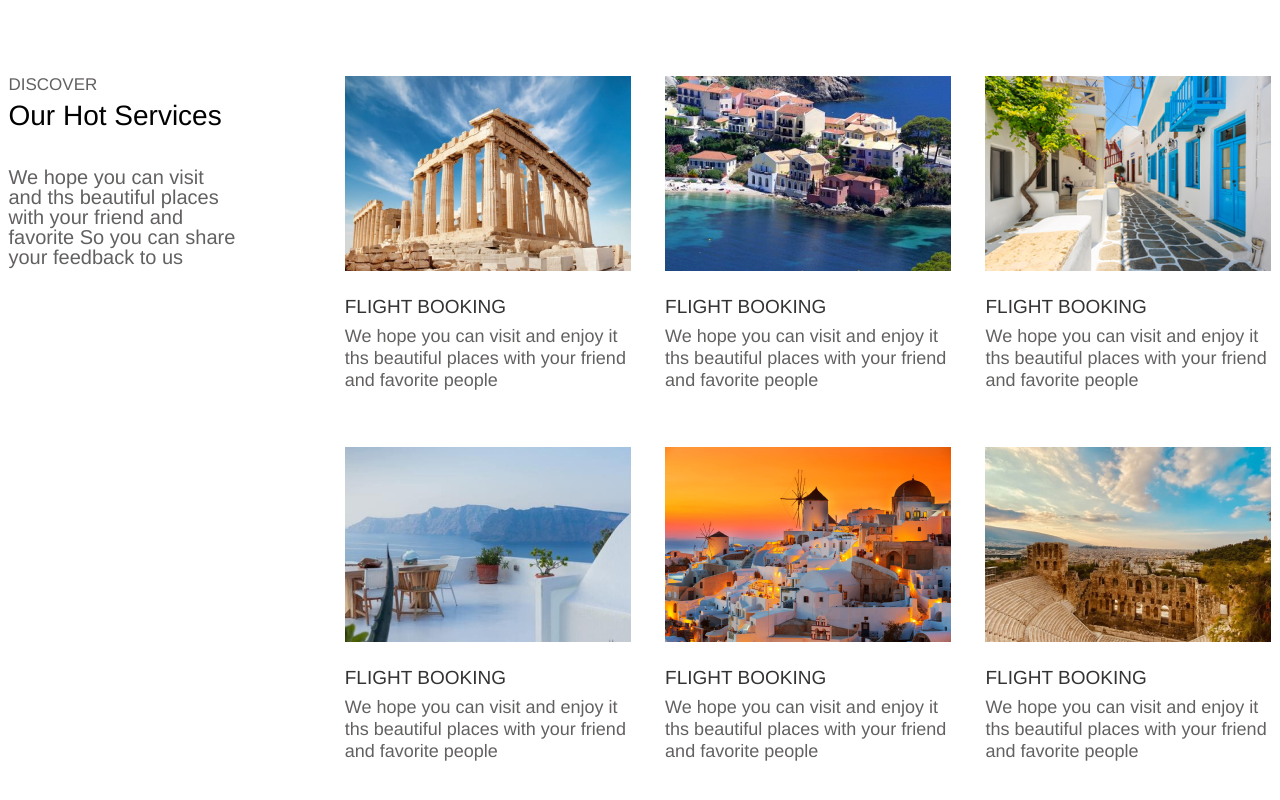
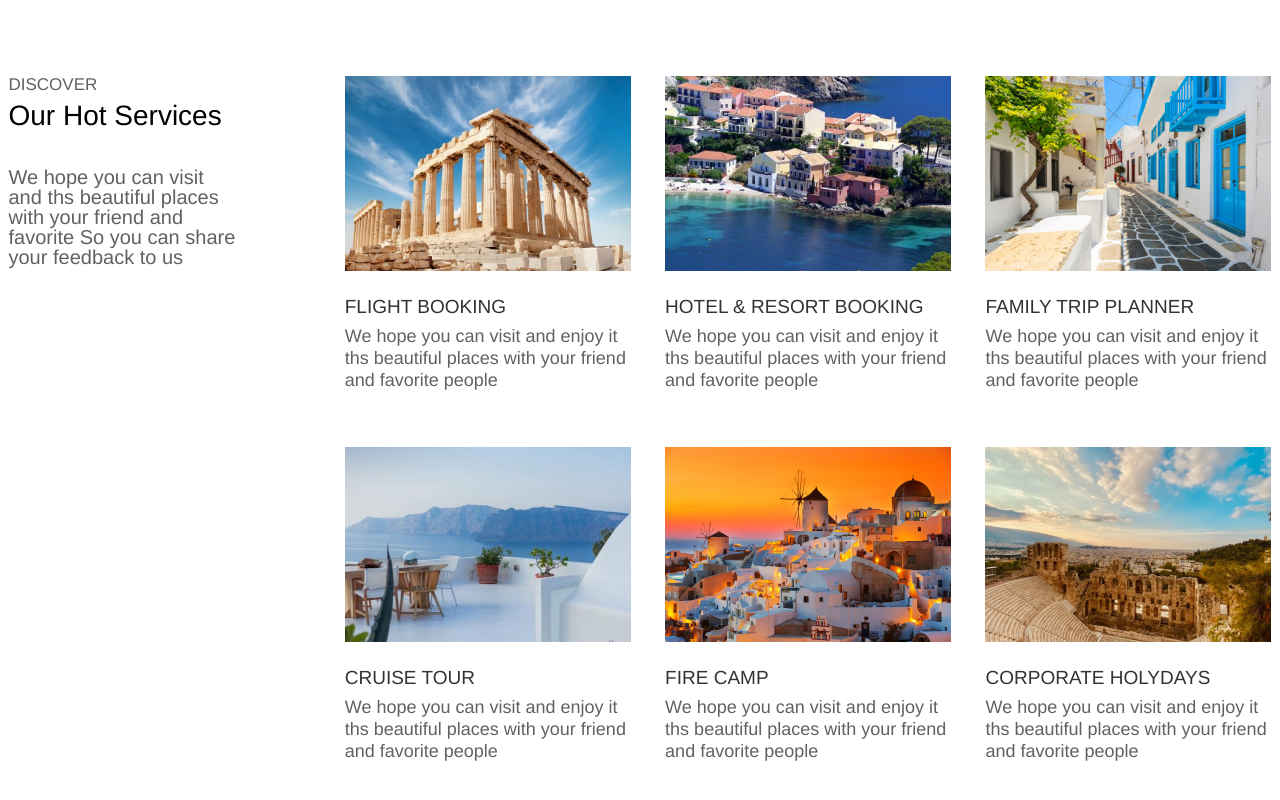
Before and after one commit to lizatarieladze/lecture9, a plain HTML site: page index.html in a window 1280 px wide. Shown: the part 722-1522 px from the top of the page. Drawn offline with Linux system fonts and the light colour scheme.

Commit message:
End of project
End of project

```diff
--- a/index.html
+++ b/index.html
@@ -49,7 +49,7 @@
             </div>
             <div class="card-1">
                 <img src="imgs/photo3.png" alt="card-1" class="photo3">
-                    <h5>FLIGHT BOOKING</h4>
+                <h5>HOTEL & RESORT BOOKING</h4>
                 <p class="p-2">We hope you can visit and enjoy it
                         ths beautiful places with your
                         friend and favorite people
@@ -57,7 +57,7 @@
             </div>
             <div class="card-1">
                 <img src="imgs/photo4.png" alt="card-1" class="photo4">
-                    <h5>FLIGHT BOOKING</h4>
+                <h5>FAMILY TRIP PLANNER</h4>
                 <p class="p-2">We hope you can visit and enjoy it
                         ths beautiful places with your
                         friend and favorite people
@@ -65,7 +65,7 @@
             </div>
             <div class="card-1">
                 <img src="imgs/photo5.png" alt="card-1" class="photo5">
-                    <h5>FLIGHT BOOKING</h4>
+                <h5>CRUISE TOUR</h4>
                 <p class="p-2">We hope you can visit and enjoy it
                         ths beautiful places with your
                         friend and favorite people
@@ -73,7 +73,7 @@
             </div>
             <div class="card-1">
                 <img src="imgs/photo6.png" alt="card-1" class="photo6">
-                    <h5>FLIGHT BOOKING</h4>
+                <h5>FIRE CAMP</h4>
                 <p class="p-2">We hope you can visit and enjoy it
                         ths beautiful places with your
                         friend and favorite people
@@ -81,7 +81,7 @@
             </div>
             <div class="card-1">
                 <img src="imgs/photo7.png" alt="card-1" class="photo7">
-                    <h5>FLIGHT BOOKING</h4>
+                <h5>CORPORATE HOLYDAYS</h4>
                 <p class="p-2">We hope you can visit and enjoy it
                         ths beautiful places with your
                         friend and favorite people
```
Lines whose indentation alone changed are shown as unchanged.
